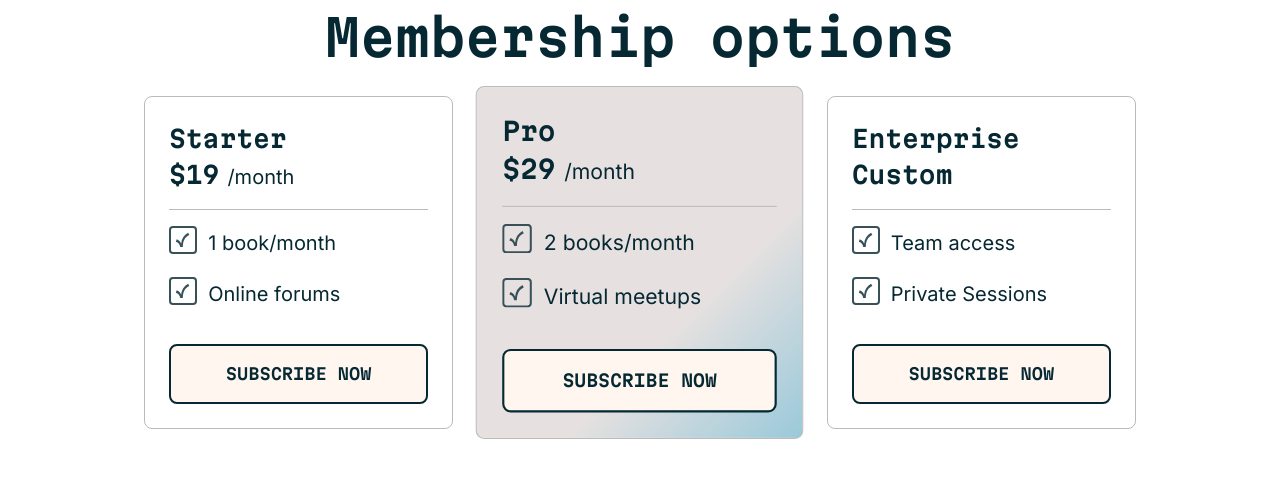
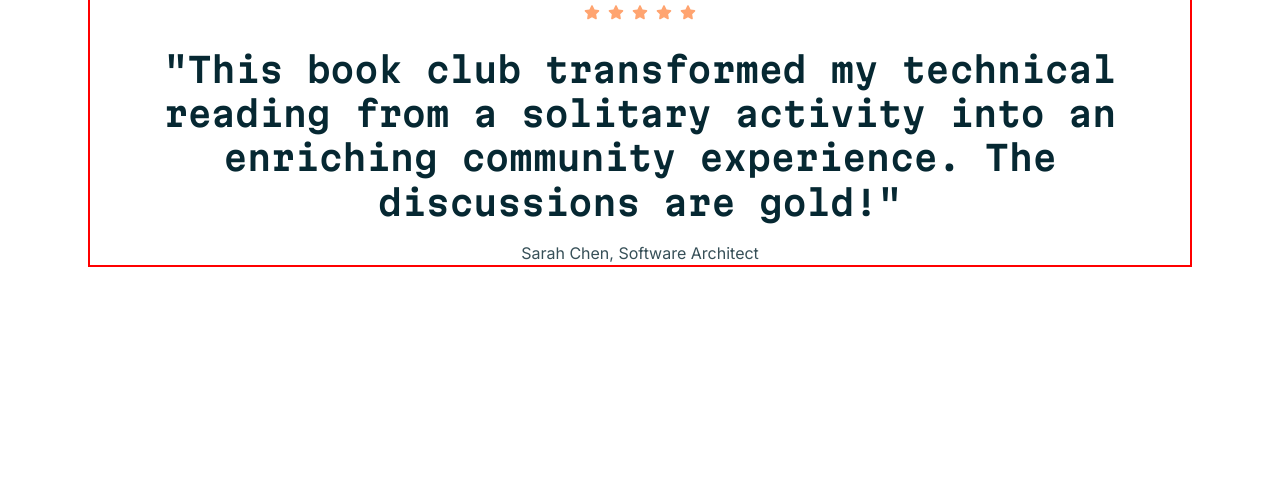
Before and after one commit to Lewis-mbui/fem-tech-book-club-landing-page, a website built with Vite: page index.html in a window 1280 px wide. Built offline with nearby package versions, Linux system fonts and the light colour scheme.

Commit message:
build testimonial block

```diff
--- a/index.html
+++ b/index.html
@@ -8,89 +8,25 @@
     <link rel="stylesheet" href="src/style.css" />
   </head>
   <body>
-    <section class="membership">
-      <h2
-        class="membership__heading | ff-primary fw-semibold fs-secondary-heading text-color-primary-400"
-      >
-        Membership options
-      </h2>
-      <div class="membership__cards">
-        <div class="card | ff-primary">
-          <header class="card__header">
-            <h3 class="card__type | text-color-primary-400 fw-semibold">
-              Starter
-            </h3>
-            <p class="card__price | text-color-primary-400 fw-semibold">
-              $19<span class="billing-cycle | ff-secondary fw-regular"
-                >/month</span
-              >
-            </p>
-          </header>
-          <div class="card__body">
-            <ul
-              class="list--tick | ff-secondary text-color-primary-400"
-              role="list"
-            >
-              <li>1 book/month</li>
-              <li>Online forums</li>
-            </ul>
-            <a
-              class="btn btn--primary btn--block | ff-primary fs-buttons fw-semibold"
-            >
-              <span>Subscribe Now</span>
-            </a>
-          </div>
+    <blockquote class="testimonial">
+      <div class="container testimonial__container">
+        <div class="stars-group">
+          <img src="/public/images/icon-star.svg" alt="" />
+          <img src="/public/images/icon-star.svg" alt="" />
+          <img src="/public/images/icon-star.svg" alt="" />
+          <img src="/public/images/icon-star.svg" alt="" />
+          <img src="/public/images/icon-star.svg" alt="" />
         </div>
-        <div class="card card--pro | ff-primary">
-          <header class="card__header">
-            <h3 class="card__type | text-color-primary-400 fw-semibold">Pro</h3>
-            <p class="card__price | text-color-primary-400 fw-semibold">
-              $29<span class="billing-cycle | ff-secondary fw-regular"
-                >/month</span
-              >
-            </p>
-          </header>
-          <div class="card__body">
-            <ul
-              class="list--tick | ff-secondary text-color-primary-400"
-              role="list"
-            >
-              <li>2 books/month</li>
-              <li>Virtual meetups</li>
-            </ul>
-            <a
-              class="btn btn--primary btn--block | ff-primary fs-buttons fw-semibold"
-            >
-              <span>Subscribe Now</span>
-            </a>
-          </div>
-        </div>
-        <div class="card | ff-primary">
-          <header class="card__header">
-            <h3 class="card__type | text-color-primary-400 fw-semibold">
-              Enterprise
-            </h3>
-            <p class="card__price | text-color-primary-400 fw-semibold">
-              Custom
-            </p>
-          </header>
-          <div class="card__body">
-            <ul
-              class="list--tick | ff-secondary text-color-primary-400"
-              role="list"
-            >
-              <li>Team access</li>
-              <li>Private Sessions</li>
-            </ul>
-            <a
-              class="btn btn--primary btn--block | ff-primary fs-buttons fw-semibold"
-            >
-              <span>Subscribe Now</span>
-            </a>
-          </div>
-        </div>
+        <p
+          class="testimonial__content | fs-testimonial ff-primary fw-semibold text-color-primary-400"
+        >
+          "This book club transformed my technical reading from a solitary
+          activity into an enriching community experience. The discussions are
+          gold!"
+        </p>
+        <p class="testimonial__author">Sarah Chen, Software Architect</p>
       </div>
-    </section>
+    </blockquote>
     <script type="module" src="/src/main.js"></script>
   </body>
 </html>
--- a/src/style.css
+++ b/src/style.css
@@ -522,6 +522,27 @@ svg {
   }
 }
 
+/* TESTIMONIAL */
+.testimonial__container > * + * {
+  margin-top: 1rem;
+}
+
+.testimonial__content {
+  line-height: 1.3;
+}
+
+.testimonial__author {
+  font-family: var(--ff-secondary);
+  font-size: 1rem;
+  color: var(--clr-primary-200);
+}
+
+@media (min-width: 65em) {
+  .testimonial__container {
+    text-align: center;
+  }
+}
+
 /* UTILITY CLASSES */
 .container {
   padding-inline: 1rem;
```
Also changed, not shown: components/membership-block.html (+1 -1 lines), components/testimonial.html (added, +18 -0 lines).
